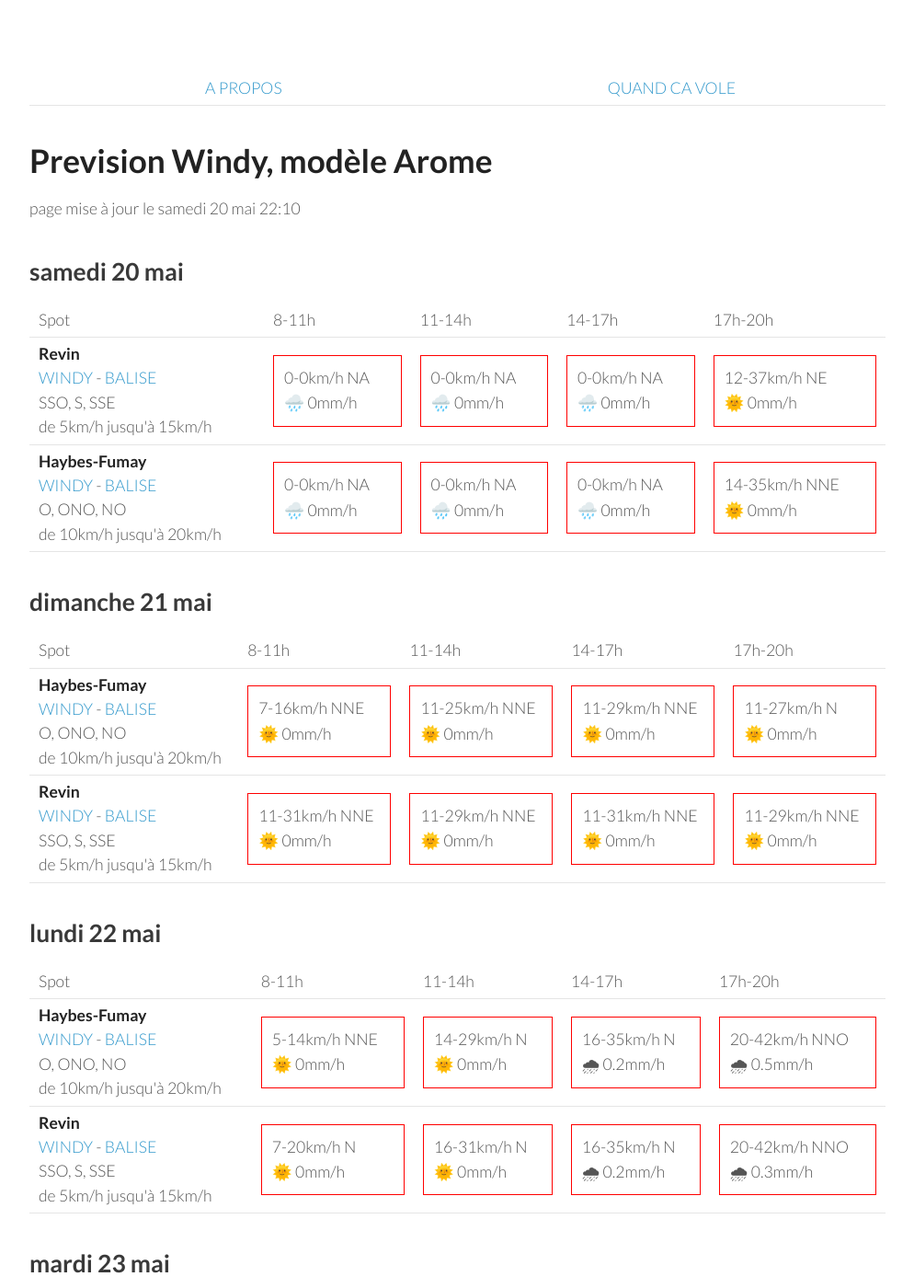
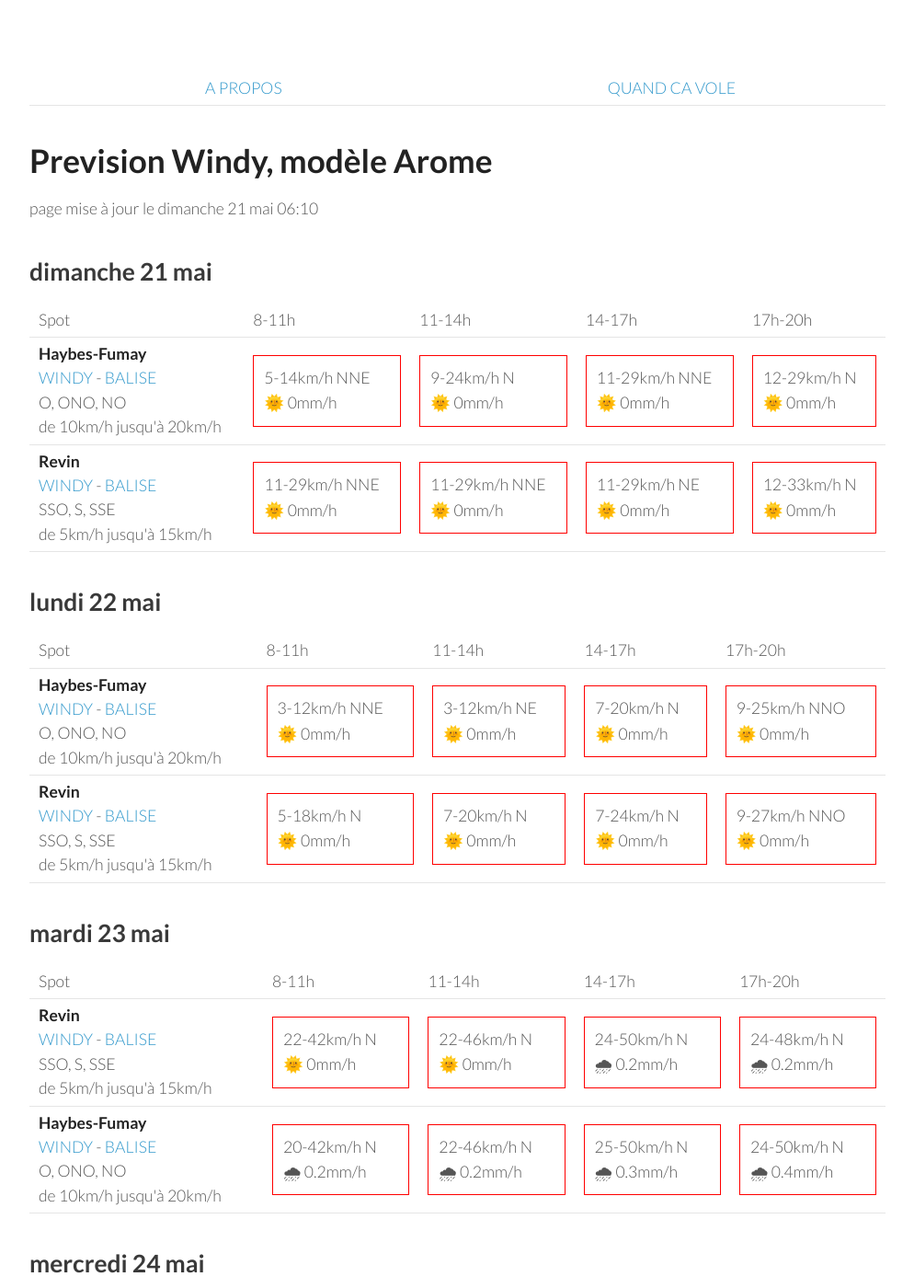
Before and after one commit to parapente-dans-le-nord/parapente-dans-le-nord.github.io, a Jekyll site: the page built from ardennes.markdown, in a window 1280 px wide and 1400 px high. Shown: the whole window at 92% size, without its empty margins (26-1020 px from the left). Built offline with Jekyll 4.4.1, drawn with Linux system fonts in a browser that asks for light colours; some of the changed text lies outside the part shown.

Commit message:
update index.markdown

```diff
--- a/ardennes.markdown
+++ b/ardennes.markdown
@@ -7,42 +7,8 @@ title:  "Tous les spots"
 {: .links}
 
 # Prevision Windy, modèle Arome
-page mise à jour le samedi 20 mai 22:10
+page mise à jour le dimanche 21 mai 06:10
 
-## samedi 20 mai
-
-{::nomarkdown}
-<table>
-  <tbody>
-    <tr>
-      <td>Spot</td>
-      <td>8-11h</td>
-      <td>11-14h</td>
-      <td>14-17h</td>
-      <td>17h-20h</td>
-    </tr>
-<tr>
-        <td><strong>Revin</strong><br><a href="https://windy.com/49.948/4.625?49.543,4.625,8">WINDY</a> - <span class=""><a href="http://www.balisemeteo.com/balise.php?idBalise=5019">BALISE</a> </span><br> <span class="vent-favorable">SSO, S, SSE</span><br><span class="force-vent">de 5km/h jusqu'à 15km/h</span> </td>
-
-            <td><div class="not-flyable"><p>0-0km/h NA</p><p>🌧️ 0mm/h</p></div></td>
-            <td><div class="not-flyable"><p>0-0km/h NA</p><p>🌧️ 0mm/h</p></div></td>
-            <td><div class="not-flyable"><p>0-0km/h NA</p><p>🌧️ 0mm/h</p></div></td>
-            <td><div class="not-flyable"><p>12-37km/h NE</p><p>🌞 0mm/h</p></div></td>
-
-    </tr>
-<tr>
-        <td><strong>Haybes-Fumay</strong><br><a href="https://windy.com/49.998/4.715?49.913,4.738,10">WINDY</a> - <span class=""><a href="http://www.balisemeteo.com/balise.php?idBalise=104">BALISE</a> </span><br> <span class="vent-favorable">O, ONO, NO</span><br><span class="force-vent">de 10km/h jusqu'à 20km/h</span> </td>
-
-            <td><div class="not-flyable"><p>0-0km/h NA</p><p>🌧️ 0mm/h</p></div></td>
-            <td><div class="not-flyable"><p>0-0km/h NA</p><p>🌧️ 0mm/h</p></div></td>
-            <td><div class="not-flyable"><p>0-0km/h NA</p><p>🌧️ 0mm/h</p></div></td>
-            <td><div class="not-flyable"><p>14-35km/h NNE</p><p>🌞 0mm/h</p></div></td>
-
-    </tr>
-
-</tbody>
-</table>
-{:/}
 ## dimanche 21 mai
 
 {::nomarkdown}
@@ -58,20 +24,20 @@ page mise à jour le samedi 20 mai 22:10
 <tr>
         <td><strong>Haybes-Fumay</strong><br><a href="https://windy.com/49.998/4.715?49.913,4.738,10">WINDY</a> - <span class=""><a href="http://www.balisemeteo.com/balise.php?idBalise=104">BALISE</a> </span><br> <span class="vent-favorable">O, ONO, NO</span><br><span class="force-vent">de 10km/h jusqu'à 20km/h</span> </td>
 
-            <td><div class="not-flyable"><p>7-16km/h NNE</p><p>🌞 0mm/h</p></div></td>
-            <td><div class="not-flyable"><p>11-25km/h NNE</p><p>🌞 0mm/h</p></div></td>
+            <td><div class="not-flyable"><p>5-14km/h NNE</p><p>🌞 0mm/h</p></div></td>
+            <td><div class="not-flyable"><p>9-24km/h N</p><p>🌞 0mm/h</p></div></td>
             <td><div class="not-flyable"><p>11-29km/h NNE</p><p>🌞 0mm/h</p></div></td>
-            <td><div class="not-flyable"><p>11-27km/h N</p><p>🌞 0mm/h</p></div></td>
+            <td><div class="not-flyable"><p>12-29km/h N</p><p>🌞 0mm/h</p></div></td>
 
 
     </tr>
 <tr>
         <td><strong>Revin</strong><br><a href="https://windy.com/49.948/4.625?49.543,4.625,8">WINDY</a> - <span class=""><a href="http://www.balisemeteo.com/balise.php?idBalise=5019">BALISE</a> </span><br> <span class="vent-favorable">SSO, S, SSE</span><br><span class="force-vent">de 5km/h jusqu'à 15km/h</span> </td>
 
-            <td><div class="not-flyable"><p>11-31km/h NNE</p><p>🌞 0mm/h</p></div></td>
             <td><div class="not-flyable"><p>11-29km/h NNE</p><p>🌞 0mm/h</p></div></td>
-            <td><div class="not-flyable"><p>11-31km/h NNE</p><p>🌞 0mm/h</p></div></td>
             <td><div class="not-flyable"><p>11-29km/h NNE</p><p>🌞 0mm/h</p></div></td>
+            <td><div class="not-flyable"><p>11-29km/h NE</p><p>🌞 0mm/h</p></div></td>
+            <td><div class="not-flyable"><p>12-33km/h N</p><p>🌞 0mm/h</p></div></td>
 
 
     </tr>
@@ -94,20 +60,20 @@ page mise à jour le samedi 20 mai 22:10
 <tr>
         <td><strong>Haybes-Fumay</strong><br><a href="https://windy.com/49.998/4.715?49.913,4.738,10">WINDY</a> - <span class=""><a href="http://www.balisemeteo.com/balise.php?idBalise=104">BALISE</a> </span><br> <span class="vent-favorable">O, ONO, NO</span><br><span class="force-vent">de 10km/h jusqu'à 20km/h</span> </td>
 
-            <td><div class="not-flyable"><p>5-14km/h NNE</p><p>🌞 0mm/h</p></div></td>
-            <td><div class="not-flyable"><p>14-29km/h N</p><p>🌞 0mm/h</p></div></td>
-            <td><div class="not-flyable"><p>16-35km/h N</p><p>🌧 0.2mm/h</p></div></td>
-            <td><div class="not-flyable"><p>20-42km/h NNO</p><p>🌧 0.5mm/h</p></div></td>
+            <td><div class="not-flyable"><p>3-12km/h NNE</p><p>🌞 0mm/h</p></div></td>
+            <td><div class="not-flyable"><p>3-12km/h NE</p><p>🌞 0mm/h</p></div></td>
+            <td><div class="not-flyable"><p>7-20km/h N</p><p>🌞 0mm/h</p></div></td>
+            <td><div class="not-flyable"><p>9-25km/h NNO</p><p>🌞 0mm/h</p></div></td>
 
 
     </tr>
 <tr>
         <td><strong>Revin</strong><br><a href="https://windy.com/49.948/4.625?49.543,4.625,8">WINDY</a> - <span class=""><a href="http://www.balisemeteo.com/balise.php?idBalise=5019">BALISE</a> </span><br> <span class="vent-favorable">SSO, S, SSE</span><br><span class="force-vent">de 5km/h jusqu'à 15km/h</span> </td>
 
+            <td><div class="not-flyable"><p>5-18km/h N</p><p>🌞 0mm/h</p></div></td>
             <td><div class="not-flyable"><p>7-20km/h N</p><p>🌞 0mm/h</p></div></td>
-            <td><div class="not-flyable"><p>16-31km/h N</p><p>🌞 0mm/h</p></div></td>
-            <td><div class="not-flyable"><p>16-35km/h N</p><p>🌧 0.2mm/h</p></div></td>
-            <td><div class="not-flyable"><p>20-42km/h NNO</p><p>🌧 0.3mm/h</p></div></td>
+            <td><div class="not-flyable"><p>7-24km/h N</p><p>🌞 0mm/h</p></div></td>
+            <td><div class="not-flyable"><p>9-27km/h NNO</p><p>🌞 0mm/h</p></div></td>
 
 
     </tr>
@@ -130,20 +96,20 @@ page mise à jour le samedi 20 mai 22:10
 <tr>
         <td><strong>Revin</strong><br><a href="https://windy.com/49.948/4.625?49.543,4.625,8">WINDY</a> - <span class=""><a href="http://www.balisemeteo.com/balise.php?idBalise=5019">BALISE</a> </span><br> <span class="vent-favorable">SSO, S, SSE</span><br><span class="force-vent">de 5km/h jusqu'à 15km/h</span> </td>
 
-            <td><div class="not-flyable"><p>20-38km/h N</p><p>🌧 0.2mm/h</p></div></td>
-            <td><div class="not-flyable"><p>22-44km/h N</p><p>🌧 0.2mm/h</p></div></td>
-            <td><div class="not-flyable"><p>24-46km/h N</p><p>🌞 0mm/h</p></div></td>
-            <td><div class="not-flyable"><p>24-48km/h N</p><p>🌞 0mm/h</p></div></td>
+            <td><div class="not-flyable"><p>22-42km/h N</p><p>🌞 0mm/h</p></div></td>
+            <td><div class="not-flyable"><p>22-46km/h N</p><p>🌞 0mm/h</p></div></td>
+            <td><div class="not-flyable"><p>24-50km/h N</p><p>🌧 0.2mm/h</p></div></td>
+            <td><div class="not-flyable"><p>24-48km/h N</p><p>🌧 0.2mm/h</p></div></td>
 
 
     </tr>
 <tr>
         <td><strong>Haybes-Fumay</strong><br><a href="https://windy.com/49.998/4.715?49.913,4.738,10">WINDY</a> - <span class=""><a href="http://www.balisemeteo.com/balise.php?idBalise=104">BALISE</a> </span><br> <span class="vent-favorable">O, ONO, NO</span><br><span class="force-vent">de 10km/h jusqu'à 20km/h</span> </td>
 
-            <td><div class="not-flyable"><p>20-38km/h N</p><p>🌧 0.2mm/h</p></div></td>
-            <td><div class="not-flyable"><p>20-44km/h N</p><p>🌧 0.2mm/h</p></div></td>
+            <td><div class="not-flyable"><p>20-42km/h N</p><p>🌧 0.2mm/h</p></div></td>
             <td><div class="not-flyable"><p>22-46km/h N</p><p>🌧 0.2mm/h</p></div></td>
-            <td><div class="not-flyable"><p>24-48km/h N</p><p>🌧 0.2mm/h</p></div></td>
+            <td><div class="not-flyable"><p>25-50km/h N</p><p>🌧 0.3mm/h</p></div></td>
+            <td><div class="not-flyable"><p>24-50km/h N</p><p>🌧 0.4mm/h</p></div></td>
 
 
     </tr>
@@ -166,8 +132,8 @@ page mise à jour le samedi 20 mai 22:10
 <tr>
         <td><strong>Revin</strong><br><a href="https://windy.com/49.948/4.625?49.543,4.625,8">WINDY</a> - <span class=""><a href="http://www.balisemeteo.com/balise.php?idBalise=5019">BALISE</a> </span><br> <span class="vent-favorable">SSO, S, SSE</span><br><span class="force-vent">de 5km/h jusqu'à 15km/h</span> </td>
 
-            <td><div class="not-flyable"><p>20-40km/h NNE</p><p>🌞 0mm/h</p></div></td>
-            <td><div class="not-flyable"><p>18-40km/h NNE</p><p>🌞 0mm/h</p></div></td>
+            <td><div class="not-flyable"><p>18-37km/h NE</p><p>🌞 0mm/h</p></div></td>
+            <td><div class="not-flyable"><p>18-38km/h NNE</p><p>🌞 0mm/h</p></div></td>
             <td><div class="not-flyable"><p>20-40km/h NNE</p><p>🌞 0mm/h</p></div></td>
             <td><div class="not-flyable"><p>20-42km/h NNE</p><p>🌞 0mm/h</p></div></td>
 
@@ -176,8 +142,8 @@ page mise à jour le samedi 20 mai 22:10
 <tr>
         <td><strong>Haybes-Fumay</strong><br><a href="https://windy.com/49.998/4.715?49.913,4.738,10">WINDY</a> - <span class=""><a href="http://www.balisemeteo.com/balise.php?idBalise=104">BALISE</a> </span><br> <span class="vent-favorable">O, ONO, NO</span><br><span class="force-vent">de 10km/h jusqu'à 20km/h</span> </td>
 
-            <td><div class="not-flyable"><p>20-42km/h NE</p><p>🌞 0mm/h</p></div></td>
-            <td><div class="not-flyable"><p>18-40km/h NNE</p><p>🌞 0mm/h</p></div></td>
+            <td><div class="not-flyable"><p>16-37km/h NE</p><p>🌞 0mm/h</p></div></td>
+            <td><div class="not-flyable"><p>18-38km/h NE</p><p>🌞 0mm/h</p></div></td>
             <td><div class="not-flyable"><p>18-40km/h NNE</p><p>🌞 0mm/h</p></div></td>
             <td><div class="not-flyable"><p>20-42km/h NNE</p><p>🌞 0mm/h</p></div></td>
 
```
